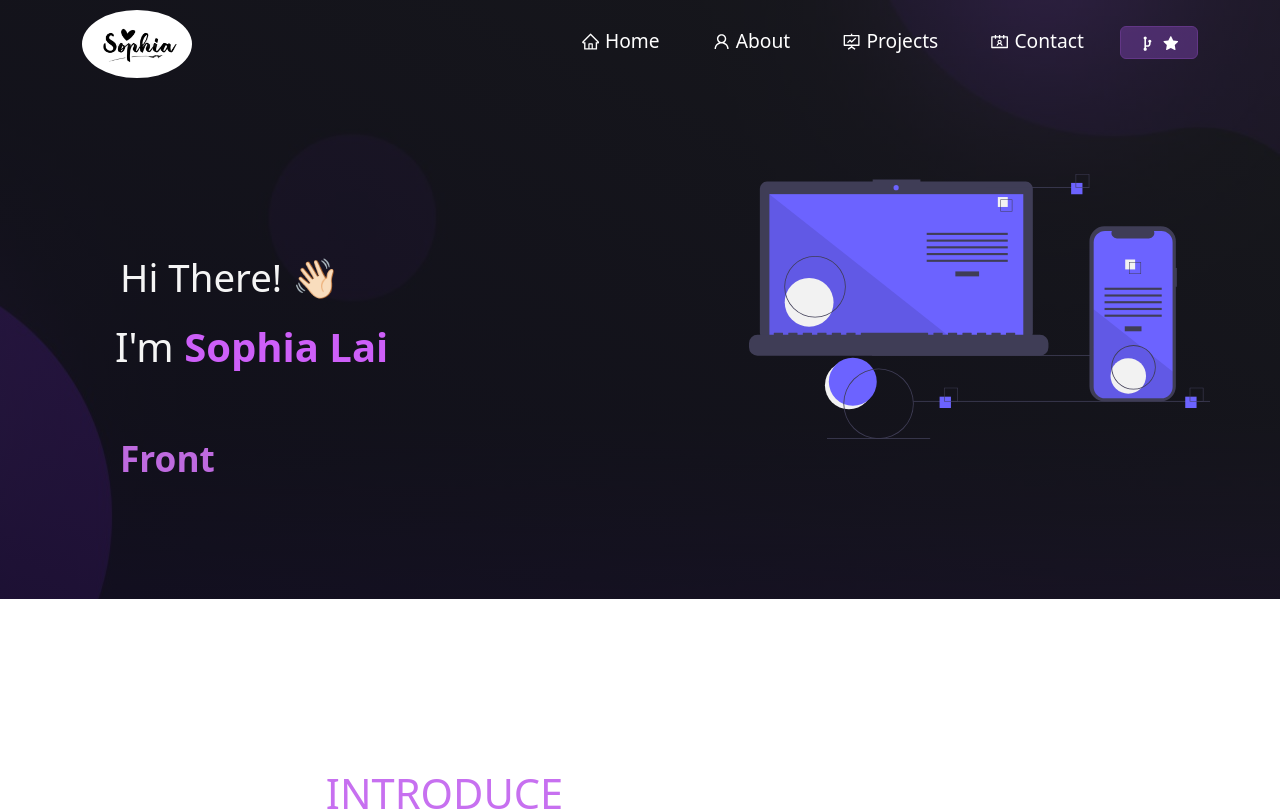
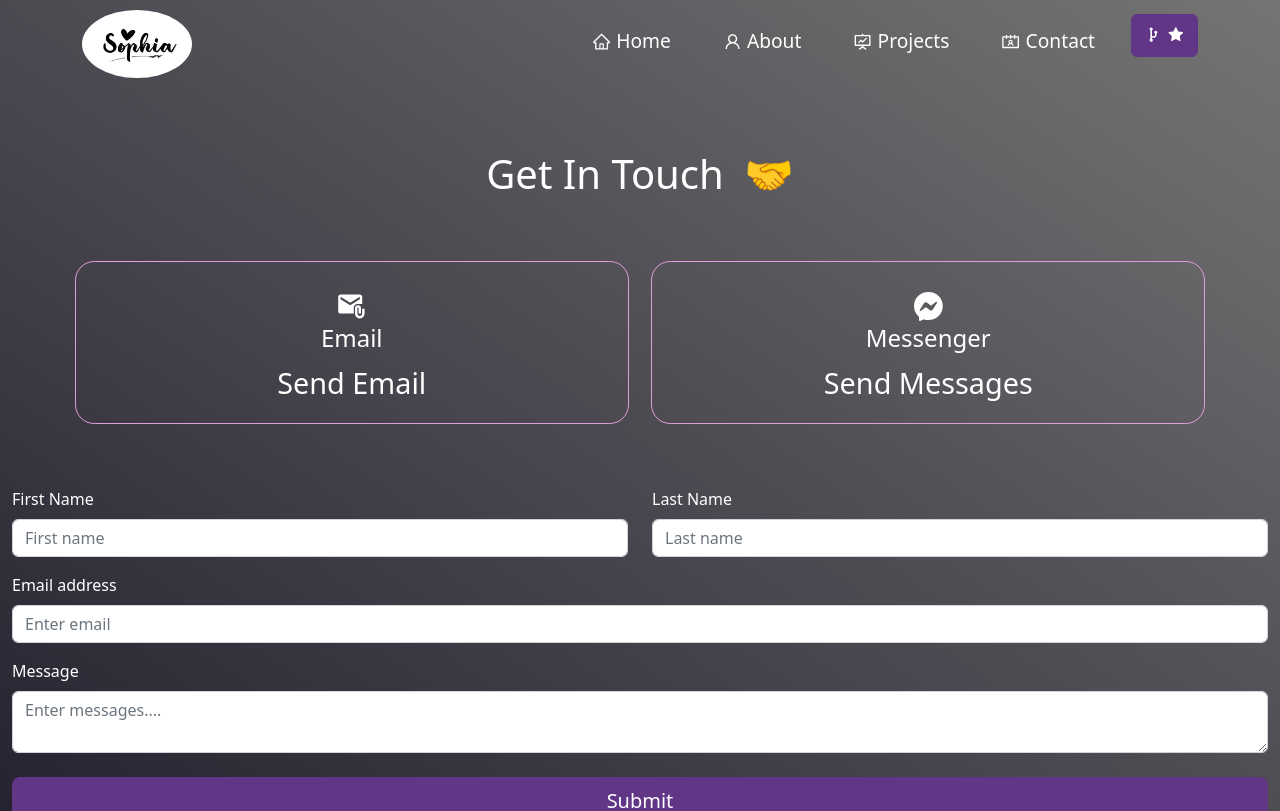
Before and after one commit to sophialai123/react-portfolio, a React (Create React App) app: page /contact in a window 1280 px wide. Before the commit this address led to /. Shown: the top 811 px of the page. Built offline with nearby package versions, Linux system fonts and the light colour scheme.

Commit message:
create contact page

```diff
--- a/src/App.css
+++ b/src/App.css
@@ -217,6 +217,7 @@ button:focus {
   transform-origin: 70% 70%;
   /* Pivot around the bottom-left palm */
   display: inline-block;
+  margin-left: 20px;
 }
 
 @keyframes wave-animation {
@@ -336,6 +337,7 @@ button:focus {
   position: relative;
   padding-bottom: 70px !important;
   padding-top: 70px !important;
+  background-color: #181a27;
 }
 
 .home-about-description {
@@ -590,151 +592,49 @@ button:focus {
   }
 }
 
-/* --------- */
-/* Resume */
-/* --------- */
 
-.resume-section {
+/* contact-section */
+
+
+.contact-section {
   position: relative !important;
-  padding-top: 110px !important;
+  padding-top: 150px !important;
   padding-bottom: 30px !important;
   background-image: var(--section-background-color) !important;
   color: white !important;
 }
 
-.resume {
-  padding-top: 50px;
-  padding-bottom: 50px;
-  justify-content: center;
+
+.contact-options {
+  display: flex;
+  flex-direction: row;
+  justify-content: space-around;
+  margin: 5%;
+  gap: 2%;
 }
 
-.resume-left {
-  padding-right: 80px !important;
+.contact-option {
+  padding: 1.2rem;
+  border-radius: 1.2rem;
+  text-align: center;
+  border: 1px solid plum;
 }
 
-.resume-right {
-  padding-left: 80px !important;
+.contact-option:hover {
+  color: #a588c0;
+  cursor: pointer;
+}
+
+.contact-option a {
+  text-decoration: none;
+  color: white;
+  font-size: 1.8rem;
 }
 
 @media (max-width: 767px) {
-  .resume-left {
-    padding-right: 15px !important;
-    padding-left: 15px !important;
-  }
 
-  .resume-right {
-    padding-right: 15px !important;
-    padding-left: 15px !important;
+  .contact-option a,
+  h4 {
+    font-size: 1rem;
   }
 }
-
-.resume .resume-title {
-  font-size: 2em;
-  font-weight: 700;
-  padding-top: 30px;
-  padding-bottom: 30px;
-}
-
-.resume .resume-item {
-  padding: 0 0 10px 25px;
-  margin-top: -2px;
-  border-left: 2px solid #8a49a8;
-  position: relative;
-}
-
-.resume .resume-item .resume-title {
-  line-height: 18px;
-  font-size: 0.9em;
-  background: #5234795d;
-  padding: 8px 15px;
-  display: inline-block;
-  font-weight: 600;
-  margin-bottom: 10px;
-}
-
-.resume .resume-item ul {
-  padding-left: 20px;
-  text-align: justify;
-}
-
-.resume .resume-item ul li {
-  padding-bottom: 10px;
-  list-style: none;
-}
-
-.resume .resume-item:last-child {
-  padding-bottom: 0;
-}
-
-.resume .resume-item::before {
-  content: "";
-  position: absolute;
-  width: 16px;
-  height: 16px;
-  border-radius: 50px;
-  left: -9px;
-  top: 0;
-  background: #fff;
-  border: 2px solid #8a49a8;
-
-}
-
-.like-item {
-  padding-top: 10px !important;
-  font-size: 1.1em !important;
-  font-family: sans-serif !important;
-}
-
-.like-btn {
-  background-color: #934cce5e !important;
-  border-color: #934cce5e !important;
-  padding: 0.25rem 0.98rem !important;
-  border-radius: 5px !important;
-  line-height: 1.4 !important;
-  transition: 0.3s ease !important;
-}
-
-.like-btn:hover {
-  transform: translateY(-2px) !important;
-  background-color: #a24dd386 !important;
-  border-color: #a24dd386 !important;
-}
-
-.animate-like {
-  animation-name: likeAnimation;
-  animation-fill-mode: forwards;
-  animation-duration: 0.85s;
-}
-
-@keyframes likeAnimation {
-  0% {
-    transform: scale(1.5);
-  }
-
-  100% {
-    transform: scale(1);
-  }
-}
-
-.fork-btn {
-  font-size: 1.1em !important;
-  padding-top: 10px !important;
-}
-
-.fork-btn-inner {
-  line-height: 1.4em !important;
-  background-color: #934cce5e !important;
-  padding: 0.25rem 1.1rem !important;
-  vertical-align: middle !important;
-  text-align: center !important;
-}
-
-.fork-btn-inner:hover {
-  transform: translateY(-2px) !important;
-  background-color: #a24dd386 !important;
-  border-color: #a24dd386 !important;
-}
-
-.fork-btn-inner::after {
-  display: none !important;
-}
--- a/src/App.js
+++ b/src/App.js
@@ -5,7 +5,7 @@ import Home from "./components/Home/Home";
 import About from "./components/About/About";
 import Projects from "./components/Projects/Projects";
 import Footer from "./components/Footer";
-//import Resume from "./components/Resume/ResumeNew";
+import Contact from "./components/Contact/Contact";
 import {
   BrowserRouter as Router,
   Route,
@@ -37,7 +37,7 @@ function App() {
           <Route path="/" element={<Home />} />
           <Route path="/project" element={<Projects />} />
           <Route path="/about" element={<About />} />
-
+          <Route path="/contact" element={<Contact />} />
           <Route path="*" element={<Navigate to="/" />} />
         </Routes>
         <Footer />
@@ -47,5 +47,3 @@ function App() {
 }
 
 export default App;
-
-//<Route path="/contact" element={<Contact />} />
--- a/src/components/Contact/Contact.jsx
+++ b/src/components/Contact/Contact.jsx
@@ -1,7 +1,55 @@
-import React from 'react'
+
+import Button from 'react-bootstrap/Button';
+import Form from 'react-bootstrap/Form';
+import { Container, Row, Col } from "react-bootstrap";
+import { MdAttachEmail } from 'react-icons/md';
+
+import { BsMessenger } from 'react-icons/bs'
 
 export default function Contact() {
   return (
-    <div>Contact</div>
+    <Container fluid className="contact-section">
+      <h1 style={{ textAlign: "center" }}>Get In Touch
+        <span className="wave" role="img" aria-labelledby="wave">
+          🤝
+        </span></h1>
+      <Row className='contact-options'>
+        <Col className='contact-option'>
+          <a href='mailto:sophia852686@gmail.com' target="_blank" rel="noopener noreferrer"> <MdAttachEmail className='contact-icon' /></a>
+          <h4>Email</h4>
+          <a href='mailto:sophia852686@gmail.com' target="_blank" rel="noopener noreferrer">Send Email</a>
+        </Col>
+        <Col className='contact-option'>
+          <a href='https://m.me/pingping.lai2' target="_blank" rel="noopener noreferrer"><BsMessenger className='contact-icon' /></a>
+          <h4>Messenger</h4>
+          <a href='https://m.me/pingping.lai2' target="_blank" rel="noopener noreferrer">Send Messages</a>
+        </Col>
+      </Row>
+      <Form>
+        <Row>
+          <Col>
+            <Form.Label>First Name</Form.Label>
+            <Form.Control placeholder="First name" />
+          </Col>
+          <Col>
+            <Form.Label>Last Name</Form.Label>
+            <Form.Control placeholder="Last name" className="mb-3" />
+          </Col>
+        </Row>
+        <Form.Group className="mb-3" controlId="formBasicEmail">
+          <Form.Label>Email address</Form.Label>
+          <Form.Control type="email" placeholder="Enter email" />
+        </Form.Group>
+        <Form.Group className="mb-4" controlId="ControlTextarea1">
+          <Form.Label>Message</Form.Label>
+          <Form.Control as="textarea" aria-label="With textarea" placeholder="Enter messages...." />
+        </Form.Group>
+        <div className="d-grid gap-2">
+          <Button variant="primary" type="submit" className='mb-4' size="lg">
+            Submit
+          </Button>
+        </div>
+      </Form>
+    </Container>
   )
 }
--- a/src/components/Home/Home.jsx
+++ b/src/components/Home/Home.jsx
@@ -15,7 +15,7 @@ function Home() {
           <Row>
             <Col md={7} className="home-header">
               <h1 style={{ paddingBottom: 15 }} className="heading">
-                Hi There!{" "}
+                Hi there {" "}
                 <span className="wave" role="img" aria-labelledby="wave">
                   👋🏻
                 </span>
--- a/src/components/Navbar.jsx
+++ b/src/components/Navbar.jsx
@@ -2,12 +2,10 @@ import React, { useState } from "react";
 import Navbar from "react-bootstrap/Navbar";
 import Nav from "react-bootstrap/Nav";
 import Container from "react-bootstrap/Container";
-// import logo from "../Assets/logo.png";
 import logo from "../Assets/sophia.jpeg";
 import Button from "react-bootstrap/Button";
 import { Link } from "react-router-dom";
 import { CgGitFork } from "react-icons/cg";
-import { ImBlog } from "react-icons/im";
 import {
   AiFillStar,
   AiOutlineHome,
@@ -16,7 +14,6 @@ import {
   AiOutlineContacts
 } from "react-icons/ai";
 
-import { CgFileDocument } from "react-icons/cg";
 
 function NavBar() {
   const [expand, updateExpanded] = useState(false);
@@ -60,7 +57,6 @@ function NavBar() {
                 <AiOutlineHome style={{ marginBottom: "2px" }} /> Home
               </Nav.Link>
             </Nav.Item>
-
             <Nav.Item>
               <Nav.Link
                 as={Link}
@@ -70,7 +66,6 @@ function NavBar() {
                 <AiOutlineUser style={{ marginBottom: "2px" }} /> About
               </Nav.Link>
             </Nav.Item>
-
             <Nav.Item>
               <Nav.Link
                 as={Link}
@@ -83,16 +78,17 @@ function NavBar() {
                 Projects
               </Nav.Link>
             </Nav.Item>
-
             <Nav.Item>
               <Nav.Link
                 as={Link}
-                to="/resume"
+                to="/contact"
                 onClick={() => updateExpanded(false)}
               >
                 <AiOutlineContacts style={{ marginBottom: "2px" }} /> Contact
               </Nav.Link>
             </Nav.Item>
+
+
             <Nav.Item className="fork-btn">
               <Button
                 href="https://github.com/sophialai123"
```
Also changed, not shown: src/components/Projects/ProjectCards.jsx (+0 -25 lines).
